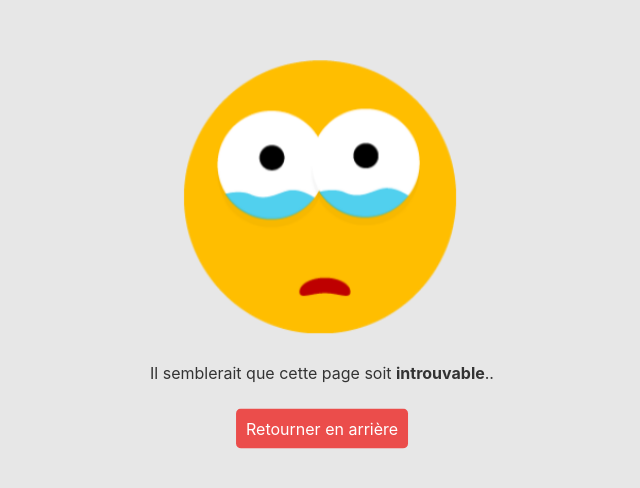
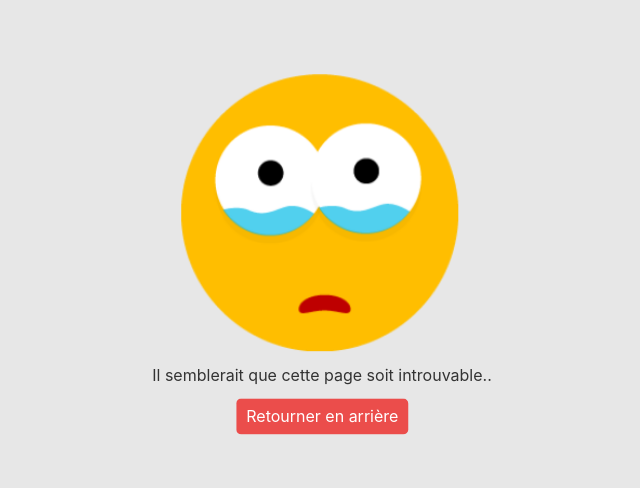
Before and after one commit to hanyongcheng/404-Page, a plain HTML site: page index.html in a window 1280 px wide. Shown: the part 146-634 px from the top of the page, without its empty margins (318-958 px from the left). Drawn offline with Linux system fonts and the light colour scheme.

Commit message:
Update style.css

```diff
--- a/assets/css/style.css
+++ b/assets/css/style.css
@@ -1,19 +1,77 @@
+
+/** RESET **/
+
+html, body, div, span, applet, object, iframe,
+h1, h2, h3, h4, h5, h6, p, blockquote, pre,
+a, abbr, acronym, address, big, cite, code,
+del, dfn, em, img, ins, kbd, q, s, samp,
+small, strike, strong, sub, sup, tt, var,
+b, u, i, center,
+dl, dt, dd, ol, ul, li,
+fieldset, form, label, legend,
+table, caption, tbody, tfoot, thead, tr, th, td,
+article, aside, canvas, details, embed,
+figure, figcaption, footer, header, hgroup,
+menu, nav, output, ruby, section, summary,
+time, mark, audio, video {
+	margin: 0;
+	padding: 0;
+	border: 0;
+	font-size: 100%;
+	font: inherit;
+	vertical-align: baseline;
+}
+
+article, aside, details, figcaption, figure,
+footer, header, hgroup, menu, nav, section {
+	display: block;
+}
+
+body {
+	line-height: 1;
+}
+
+ol, ul {
+	list-style: none;
+}
+
+blockquote, q {
+	quotes: none;
+}
+
+blockquote:before, blockquote:after,
+q:before, q:after {
+	content: '';
+	content: none;
+}
+
+table {
+	border-collapse: collapse;
+	border-spacing: 0;
+}
+
+/** BASE **/
+
 body {
   background-color: #E7E7E7;
   font-family: -apple-system, BlinkMacSystemFont, 'Segoe UI', Roboto, Oxygen, Ubuntu, Cantarell, 'Open Sans', 'Helvetica Neue', sans-serif;
   color: #333333;
 }
 
-h1 {
-  color: #666666;
+/** CONTENT **/
+
+main {
+  position: absolute;
+  text-align: center;
+  left: 50%;
+  top: 50%;
+  transform: translate(-50%,-50%);
 }
 
-main {
-  position:absolute;
-  text-align: center;
-  left:50%;
-  top:50%;
-  transform: translate(-50%,-50%);
+.title {
+  color: #333;
+  font-size: 5em !important;
+
 }
 
 .emoji {
@@ -22,10 +80,15 @@ main {
   animation: shaking 0.3s linear infinite both;
 }
 
+.description {
+  padding: 15px;
+}
 
-.description {
-  padding: 10px;
+.description span {
+  font-weight: bold;
 }
+
+/** BUTTON **/
 
 .button {
   background-color: #EB4D4B;
```
